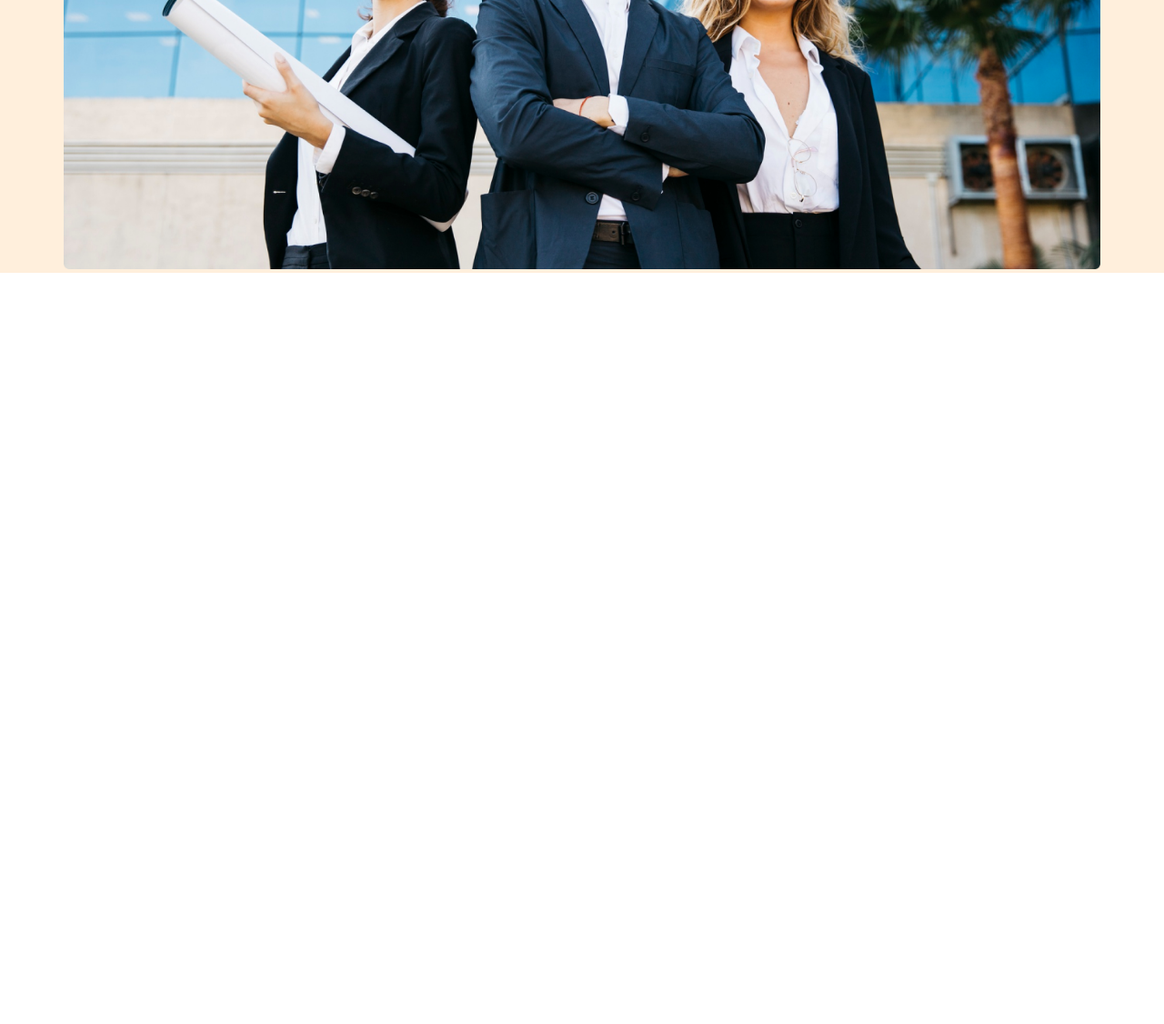
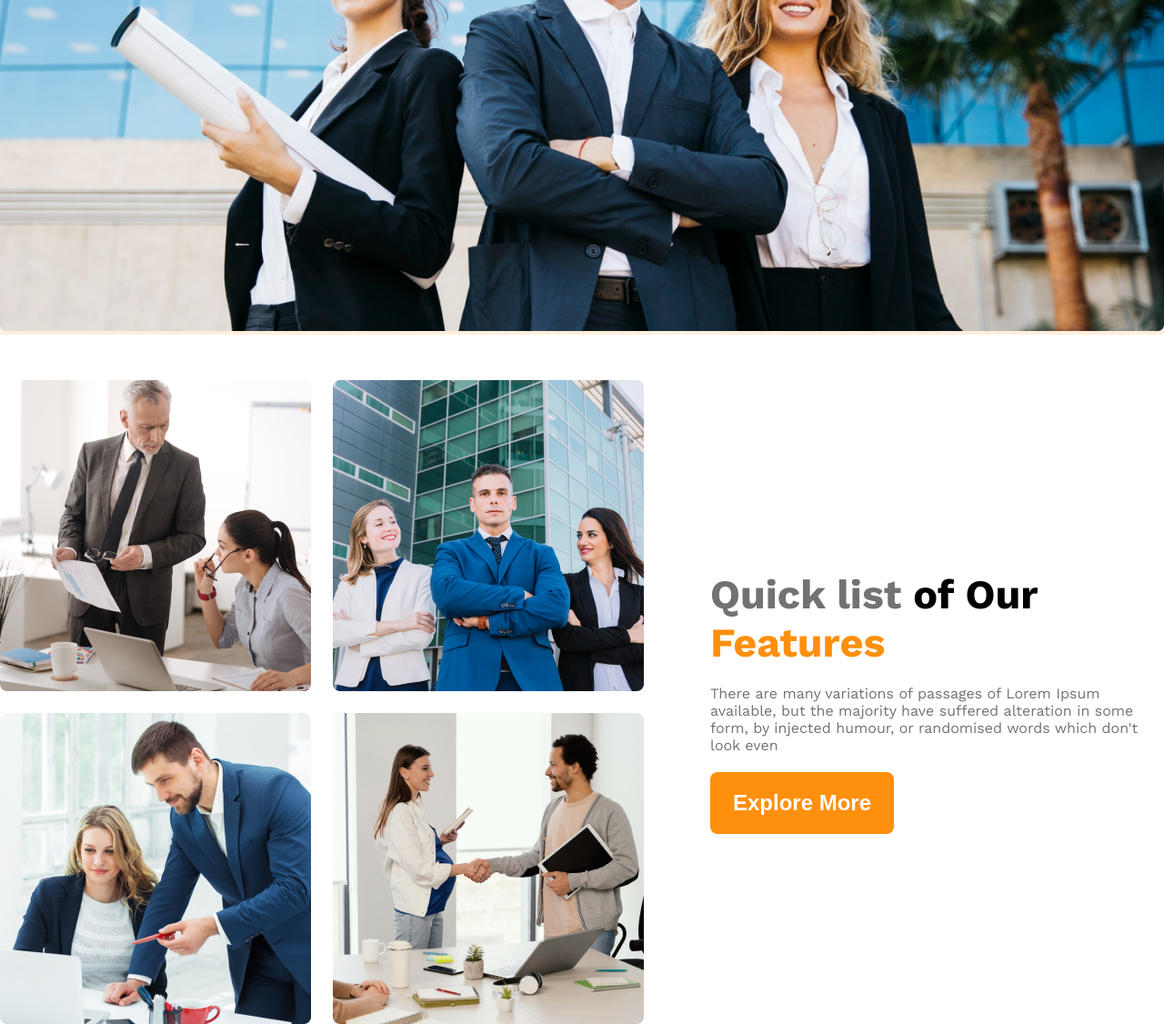
Before and after one commit to rjriajul1/g3-architects-project, a plain HTML site: page index.html in a window 1280 px wide. Shown: the part 794-1920 px from the top of the page at 91% size. Before the commit the page ends 1094 px from the top, so only its background shows below. Drawn offline with nearby package versions, Linux system fonts and the light colour scheme.

Commit message:
added some new file

```diff
--- a/index.html
+++ b/index.html
@@ -47,6 +47,26 @@
 
     <main>
 
+        <section class="teams display-flex">
+            <div class="team-img-container ">
+
+                <img src="images/team1.png" alt="two architects discuess about design">
+                <img src="images/team2.png" alt="tow girls and one boy stand here">
+                <img src="images/team3.png" alt="two architects discuess about design">
+                <img src="images/team4.png" alt="two teams members hand shaped">
+
+            </div>
+            <div class="our-features">
+                <h2 class="our-features-title">
+                    <span id="quick " class="dark-3">Quick list</span> <span class="drak-1">of Our</span> <span style="color:#FF900E;">Features</span>
+                </h2>
+                <p class="our-features-description dark-3">
+                    There are many variations of passages of Lorem Ipsum available, but the majority have suffered alteration in some form, by injected humour, or randomised words which don't look even
+                </p>
+                <button class="btn-primary btn">Explore More </button>
+            </div>
+        </section>
+
     </main>
 
     <!-- main section end here -->
--- a/styles/architects.css
+++ b/styles/architects.css
@@ -40,6 +40,9 @@
     padding: 20px 25px;
 
 }
+main , section{
+    margin-top: 50px;
+}
 
 /* shared style end here */
 
@@ -56,7 +59,7 @@
 
 }
 .navbar, .banner{
-    max-width:1140px ;
+    max-width:1440px ;
     margin: 0 auto;
 
 }
@@ -126,14 +129,44 @@
 
 /* haeder style end here */
 
+/* main section style start here */
+
+.teams{
+    max-width: 1440px;
+    margin: 0 auto;
+    align-items: center;
+}
+
+.team-img-container{
+    display: grid;
+    grid-template-columns: repeat(2,1fr);
+    gap: 24px;
+}
+.our-features{
+    max-width: 537px;
+    margin-left: 73px;
+}
+
+.our-features-title{
+    font-size: 2.8rem;
+    margin-bottom: 20px;
+}
+
+
+
+
+/* main section style end here */
+
 
 /* responsive for small device start here*/
 
 @media screen and (max-width:576px) {
 
-    .navbar{
+    .navbar, .teams{
         flex-direction: column;
     }
+
+    /* header section responsive start here */
 
     .banner-content{
         width: 100%;
@@ -160,6 +193,49 @@
         margin-top: 50px;
     }
 
+    /* header section responsive end here */
+
+
+
+    /* main section responsive start here */
+
+
+
+
+
+    /* teams section responsive start here */
+
+    .team-img-container {
+
+        grid-template-columns: repeat(1,1fr);
+
+
+    }
+
+    .team-img-container, img{
+        width: 95%;
+        margin: 0 auto;
+    }
+    .our-features-title{
+        font-size: 2rem;
+        margin-bottom: 20px;
+        margin-top: 20px;
+    }
+    .our-features{
+        width: 85%;
+        margin: 0;
+    }
+
+
+    /* teams section responsive start here */
+
+
+
+
+
+
+    /* main section responsive end here */
+
 
 }
 
```
